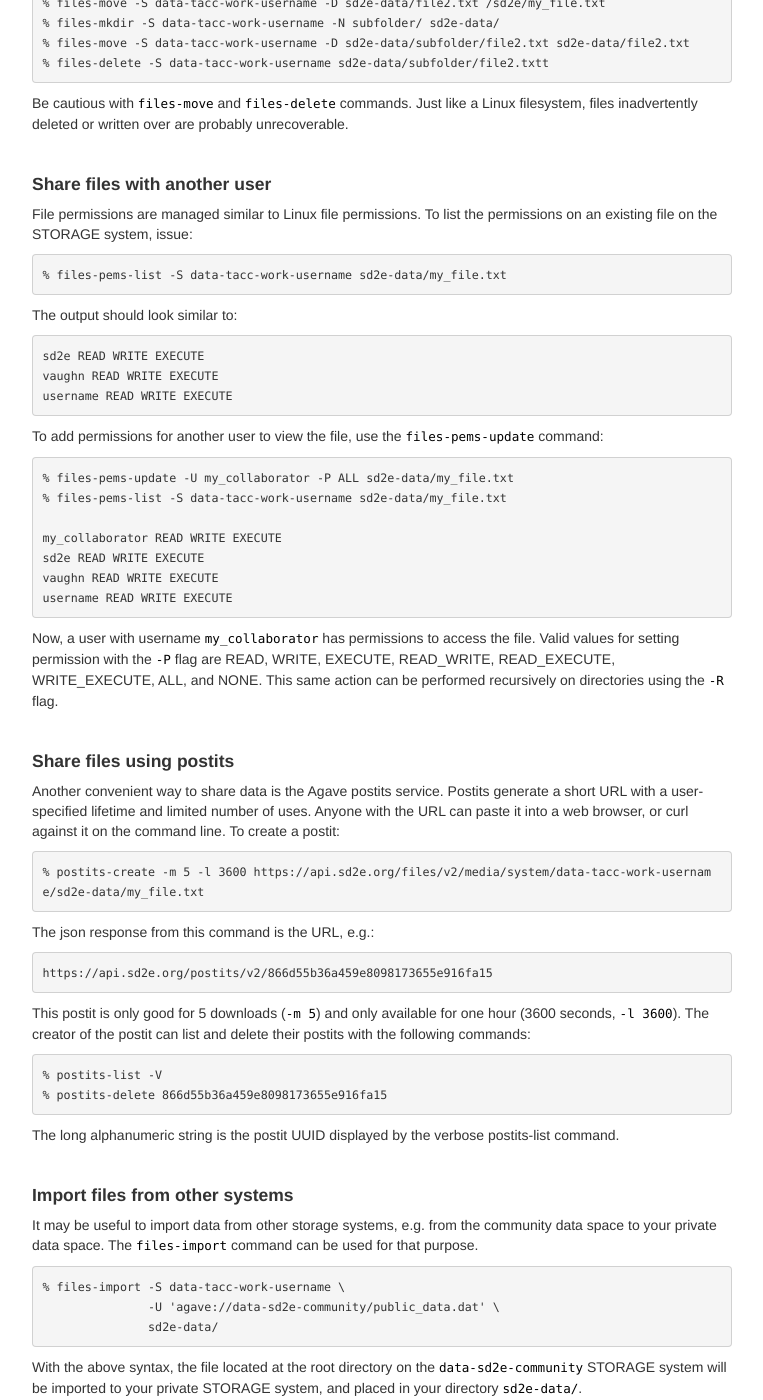
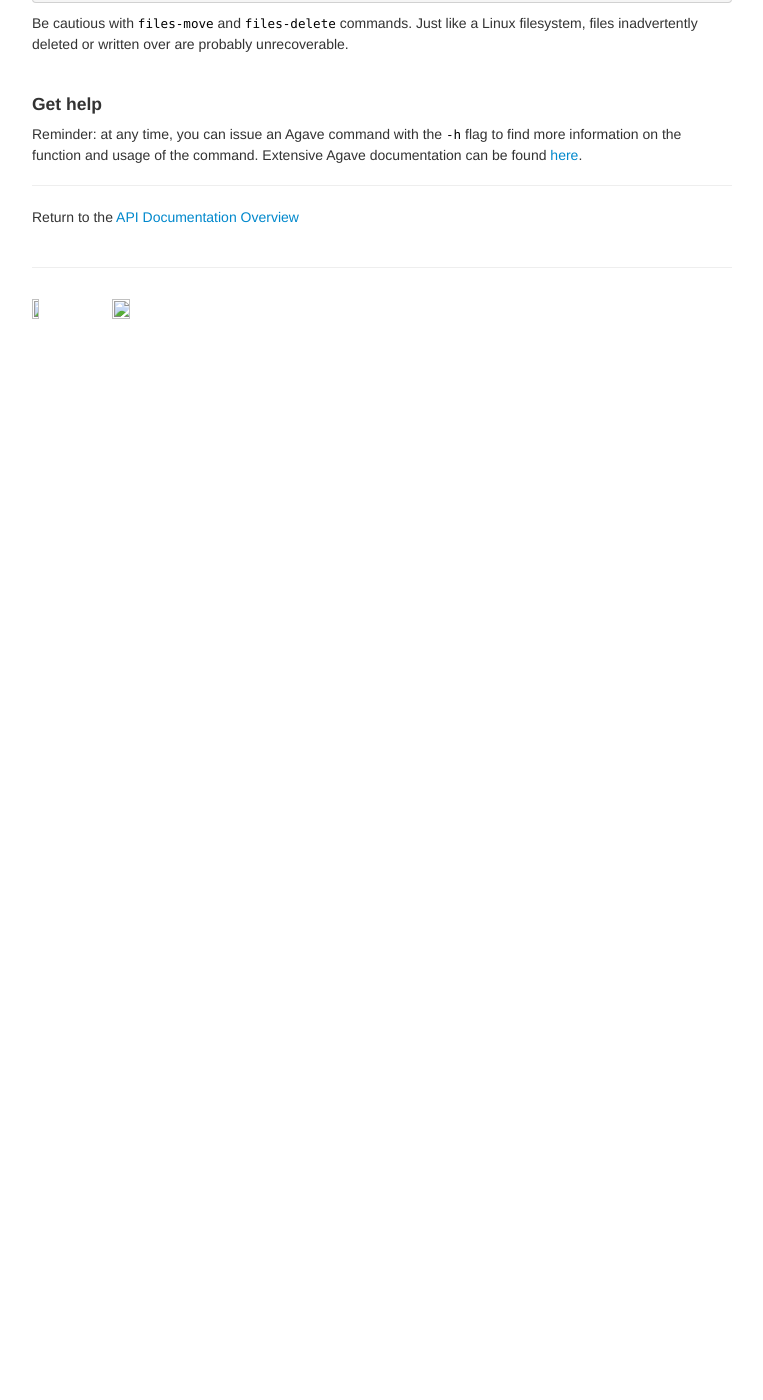
Before and after one commit to SD2E/api-user-guide, a Jekyll site: the page built from docs/data_management.md, in a window 1280 px wide and 1400 px high, scrolled down 1714 px. Shown: the whole window, without its empty margins (258-1021 px from the left). Built offline with Jekyll 4.4.1, drawn with Linux system fonts in a browser that asks for light colours; after the commit the page ends 2049 px from its top, so only the background shows below that; some of the changed text lies outside the part shown.

Commit message:
breaking data management into two section

````diff
--- a/docs/data_management.md
+++ b/docs/data_management.md
@@ -1,7 +1,7 @@
 ---
 layout: page
-title: Data Management in SD2E
-tagline:
+title: Data Management
+tagline: File Operations
 ---
 
 Data is managed using the `files` service of the Agave CLI. With many parallels in
@@ -17,11 +17,6 @@ This page is broken down into the following sections:
 1. [Listing files and navigating](#listing-files-and-navigating)
 2. [Uploading and downloading via the CLI](#uploading-and-downloading-via-the-cli)
 3. [Other file operations](#other-file-operations)
-4. [Share files with another user](#share-files-with-another-user)
-5. [Share files using postits](#share-files-using-postits)
-6. [Import files from other systems](#import-files-from-other-systems)
-7. [Import files from the web](#import-files-from-the-web)
-
 
 <br>
 #### Listing files and navigating
@@ -102,104 +97,6 @@ commands, with similar syntax to the `files-copy` command. For example:
 Be cautious with `files-move` and `files-delete` commands. Just like a Linux
 filesystem, files inadvertently deleted or written over are probably unrecoverable.
 
-<br>
-#### Share files with another user
-
-File permissions are managed similar to Linux file permissions. To list the
-permissions on an existing file on the STORAGE system, issue:
-```
-% files-pems-list -S data-tacc-work-username sd2e-data/my_file.txt
-```
-
-The output should look similar to:
-```
-sd2e READ WRITE EXECUTE
-vaughn READ WRITE EXECUTE
-username READ WRITE EXECUTE
-```
-
-To add permissions for another user to view the file, use the `files-pems-update`
-command:
-```
-% files-pems-update -U my_collaborator -P ALL sd2e-data/my_file.txt
-% files-pems-list -S data-tacc-work-username sd2e-data/my_file.txt
-
-my_collaborator READ WRITE EXECUTE
-sd2e READ WRITE EXECUTE
-vaughn READ WRITE EXECUTE
-username READ WRITE EXECUTE
-```
-
-Now, a user with username `my_collaborator` has permissions to access the file.
-Valid values for setting permission with the `-P` flag are READ, WRITE, EXECUTE,
-READ_WRITE, READ_EXECUTE, WRITE_EXECUTE, ALL, and NONE. This same action can be
-performed recursively on directories using the `-R` flag.
-
-<br>
-#### Share files using postits
-
-Another convenient way to share data is the Agave postits service. Postits
-generate a short URL with a user-specified lifetime and limited number of uses.
-Anyone with the URL can paste it into a web browser, or curl against it on the
-command line. To create a postit:
-```
-% postits-create -m 5 -l 3600 https://api.sd2e.org/files/v2/media/system/data-tacc-work-username/sd2e-data/my_file.txt
-```
-
-The json response from this command is the URL, e.g.:
-
-```
-https://api.sd2e.org/postits/v2/866d55b36a459e8098173655e916fa15
-```
-
-This postit is only good for 5 downloads (`-m 5`) and only available for one hour (3600 seconds, `-l 3600`). The creator of the postit can list and delete their postits with the following commands:
-
-```
-% postits-list -V
-% postits-delete 866d55b36a459e8098173655e916fa15
-```
-
-The long alphanumeric string is the postit UUID displayed by the verbose postits-list command.
-
-<br>
-#### Import files from other systems
-
-It may be useful to import data from other storage systems, e.g. from the community
-data space to your private data space. The `files-import` command can be used
-for that purpose.
-
-```
-% files-import -S data-tacc-work-username \
-               -U 'agave://data-sd2e-community/public_data.dat' \
-               sd2e-data/
-```
-
-With the above syntax, the file located at the root directory on the
-`data-sd2e-community` STORAGE system will be imported to your private STORAGE
-system, and placed in your directory `sd2e-data/`.
-
-Please also note that even though you are *able* to import files from other
-Agave STORAGE systems, you may not always *need* to import those files. Most
-applications of Agave will allow you to provide a complete URI path to the file,
-e.g. `agave://data-sd2e-community/public_data.dat`. This is useful, for example,
-in the case of large reference libraries. Pointing to the remote libraries
-rather than copying them saves time and disk space.
-
-<br>
-#### Import files from the web
-
-You can also import files from the web using the URL. This is useful
-to import files that are not part of an Agave storage system:
-
-```
-% files-import -S data-tacc-work-username \
-               -U 'https://raw.githubusercontent.com/sd2e/sd2e-cli/master/sd2e-cloud-cli.tgz' \
-               -W 'username@email.edu' \
-               sd2e-data/
-```
-
-The `-W` flag demonstrates a feature that sends an e-mail when the transfer is
-complete.
 
 <br>
 #### Get help
````
Also changed, not shown: docs/request_access.md (+1 -1 lines), docs/share_import.md (added, +122 -0 lines), index.md (+8 -6 lines).
